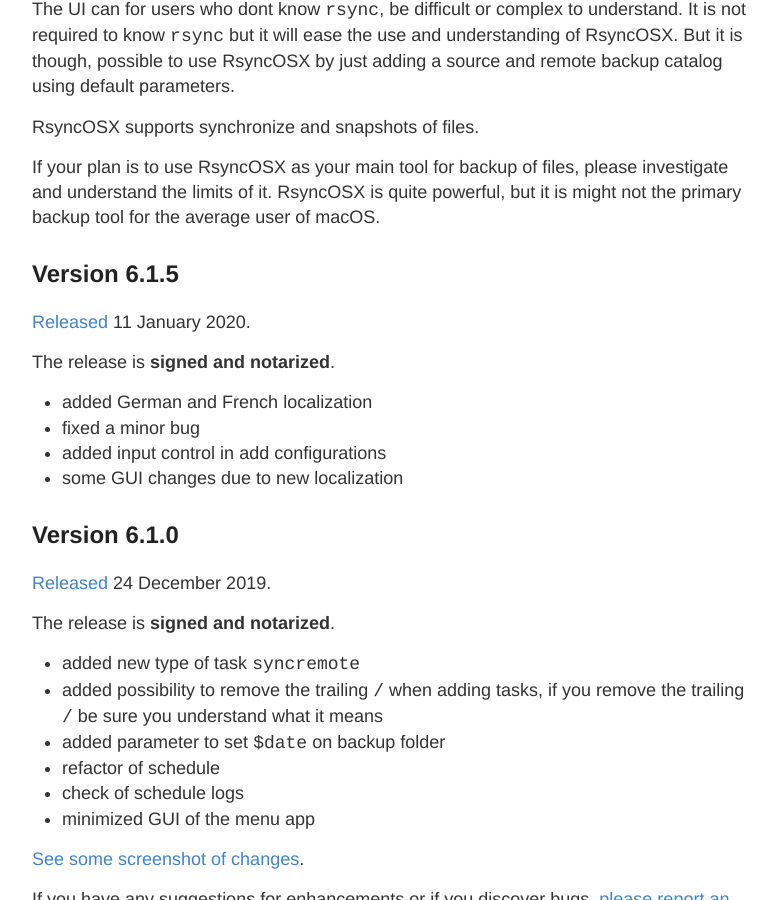
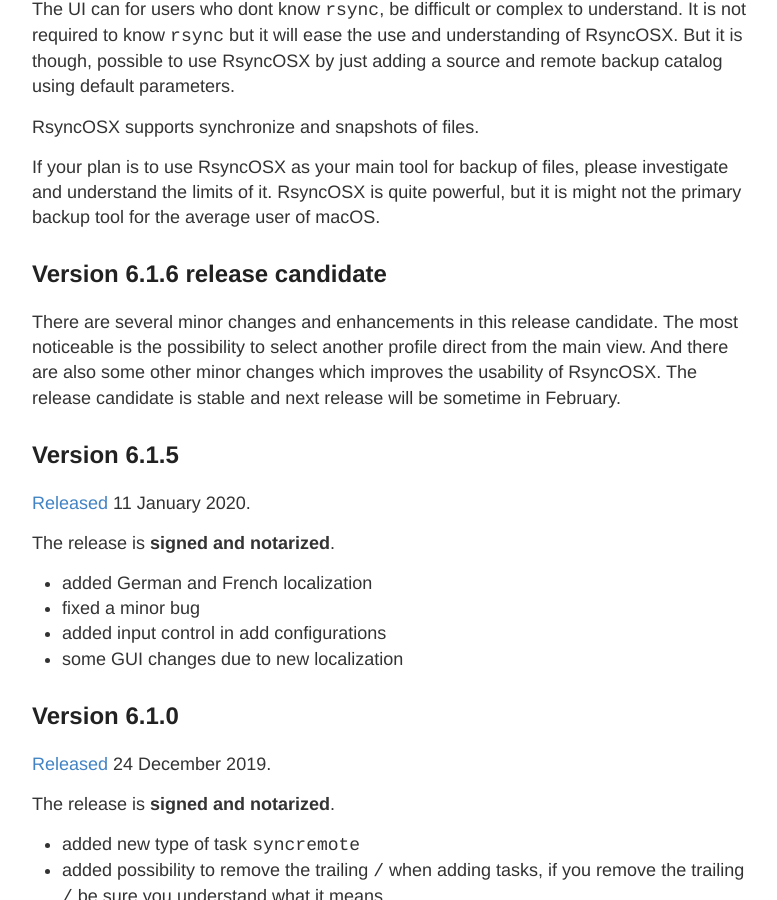
Before and after one commit to d2s/Documentation, a Jekyll site: the page built from _posts/2018-04-10-Changelog.md, in a window 1280 px wide and 900 px high, scrolled down 815 px. Shown: the whole window, without its empty margins (248-1025 px from the left). Built offline with Jekyll 4.4.1, drawn with Linux system fonts in a browser that asks for light colours.

Commit message:
Update 2018-04-10-Changelog.md

```diff
--- a/_posts/2018-04-10-Changelog.md
+++ b/_posts/2018-04-10-Changelog.md
@@ -20,6 +20,10 @@ The UI can for users who dont know `rsync`, be difficult or complex to understan
 RsyncOSX supports synchronize and snapshots of files.
 
 If your plan is to use RsyncOSX as your main tool for backup of files, please investigate and understand the limits of it. RsyncOSX is quite powerful, but it is might not the primary backup tool for the average user of macOS.
+
+## Version 6.1.6 release candidate
+
+There are several minor changes and enhancements in this release candidate. The most noticeable is the possibility to select another profile direct from the main view. And there are also some other minor changes which improves the usability of RsyncOSX. The release candidate is stable and next release will be sometime in February.
 
 ## Version 6.1.5
 
```
